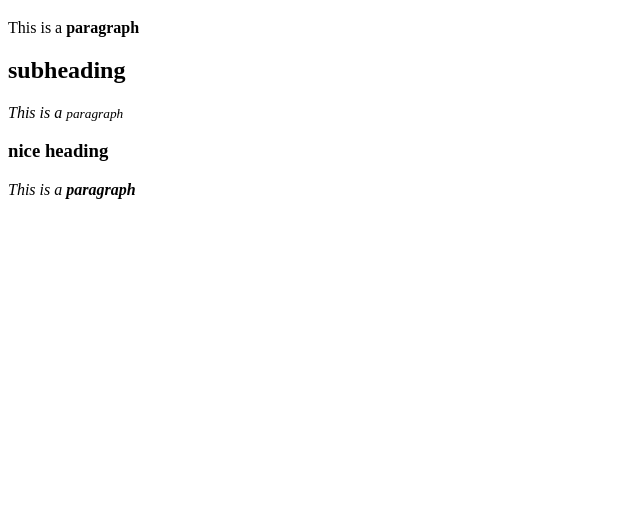
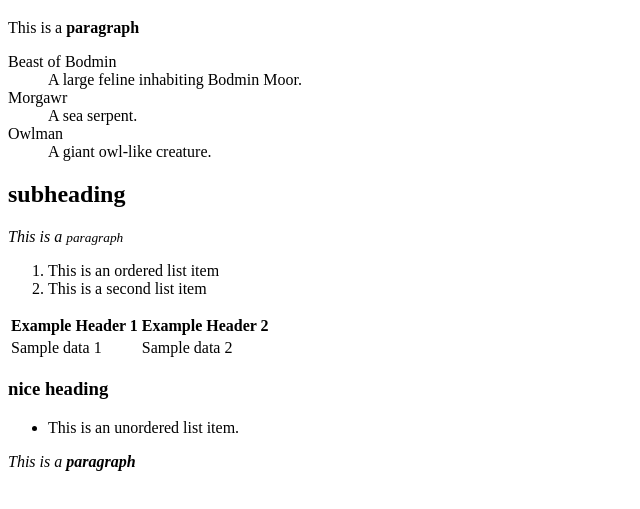
Before and after one commit to kyang9898/html-structure-remote, a plain HTML site: page sampleWebpage.html in a window 1280 px wide. Shown: the part 61-570 px from the top of the page, without its empty margins (0-640 px from the left). Drawn offline with Linux system fonts and the light colour scheme.

Commit message:
additions

```diff
--- a/sampleWebpage.html
+++ b/sampleWebpage.html
@@ -6,12 +6,40 @@
     <meta name="viewport" content="width=device-width, initial-scale=1.0">
     <title>Keng</title>
 </head>
+
 <body>
    <h1>Page Title</h1>
    <p>This is a <strong>paragraph</strong></p>
+   <dl>
+    <dt>Beast of Bodmin</dt>
+    <dd>A large feline inhabiting Bodmin Moor.</dd>
+
+    <dt>Morgawr</dt>
+    <dd>A sea serpent.</dd>
+
+    <dt>Owlman</dt>
+    <dd>A giant owl-like creature.</dd>
+</dl>
    <h2>subheading</h2>
    <p><i>This is a <small>paragraph</small></i></p>
+   <ol>
+    <li>This is an ordered list item</li>
+    <li>This is a second list item</li>
+</ol>
+<table>
+    <tr>
+      <th>Example Header 1</th>
+      <th>Example Header 2</th>
+    </tr>
+    <tr>
+      <td>Sample data 1</td>
+      <td>Sample data 2</td>
+    </tr>
+  </table>
    <h3>nice heading</h3>
+   <ul>
+    <li>This is an unordered list item.</li>
+</ul>
    <p><em>This is a <b>paragraph</b></em></p>
 </body>
 </html>
```
